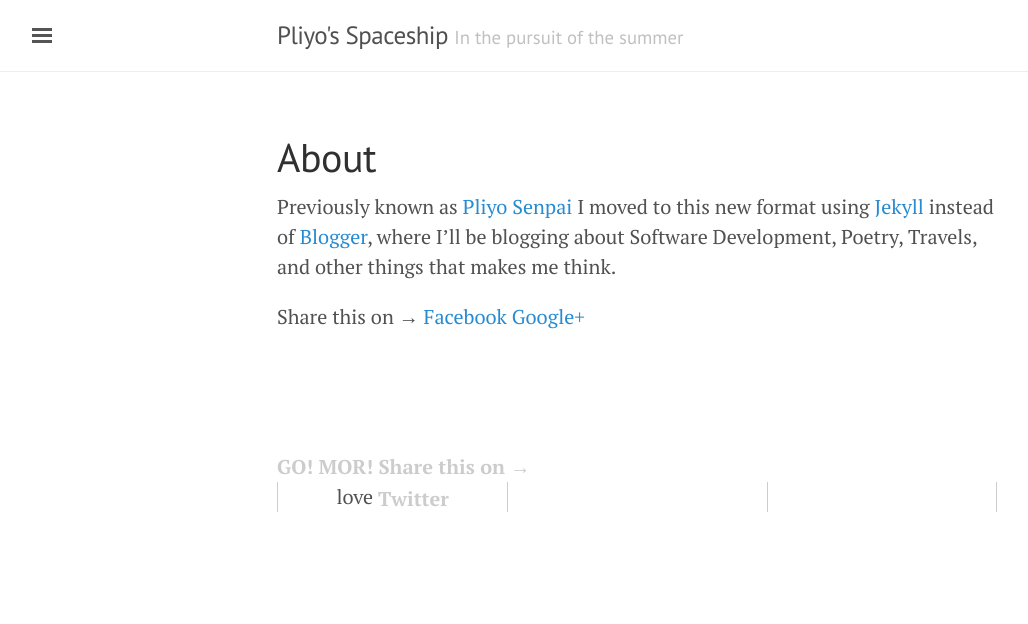
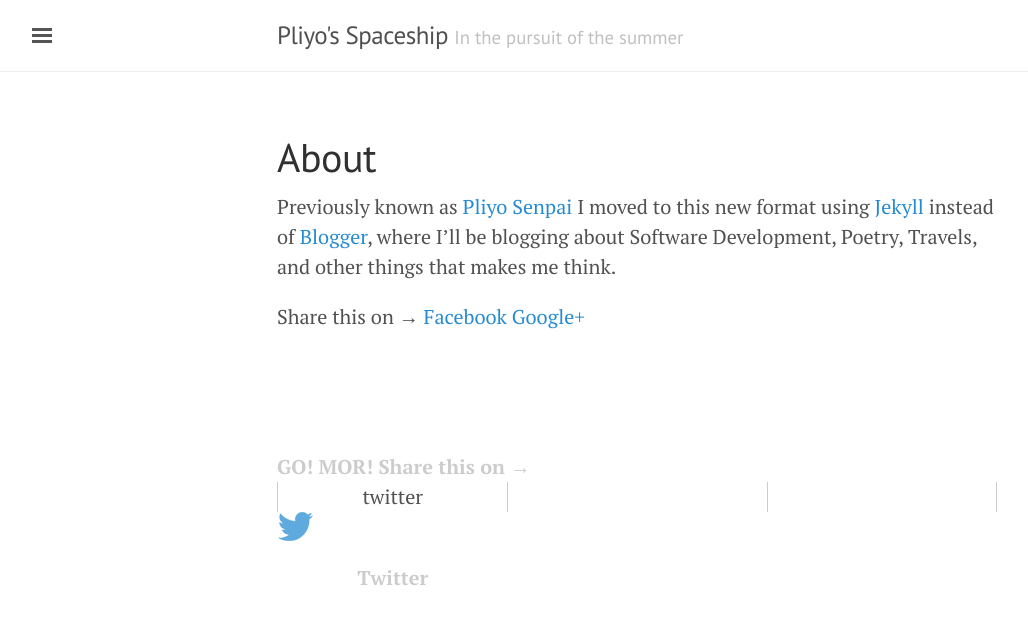
Before and after one commit to pliyo/first-try-githubpages, a Jekyll site: the page built from about.md, in a window 1280 px wide. Shown: the top 624 px of the page, without its empty margins (3-1031 px from the left). Built offline with Jekyll 4.4.1, drawn with Linux system fonts in a browser that asks for light colours.

Commit message:
Adding twitter

```diff
--- a/_includes/share-page.html
+++ b/_includes/share-page.html
@@ -8,7 +8,9 @@
 		<span>GO! MOR! Share this on &rarr;</span>
 	</div>
 	<div class="custom-social-button twitter">
-        love
+        twitter
+        <img src="/images/twitter.png" alt="twitter" style="width:width;height:height;">
+
         <a id="twitter-link" href="https://twitter.com/intent/tweet?text={{ page.title }}&url={{ site.url }}{{ page.url }}&via={{ site.twitter_username }}&related={{ site.twitter_username }}" rel="nofollow" target="_blank" title="Share on Twitter" src="/images/twitter.png">Twitter</a>
 	</div>
 	<div class="custom-social-button linkedin">
```
